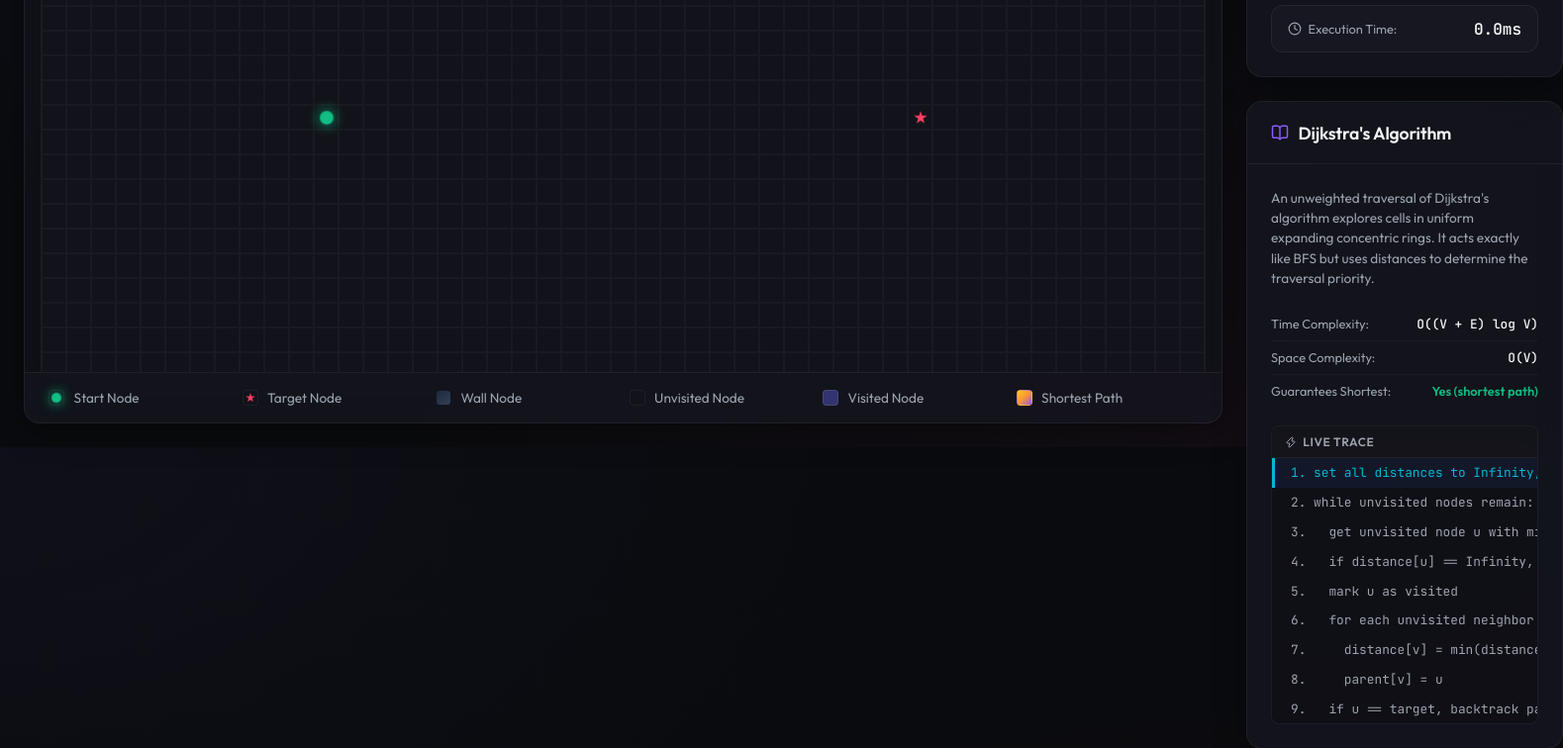
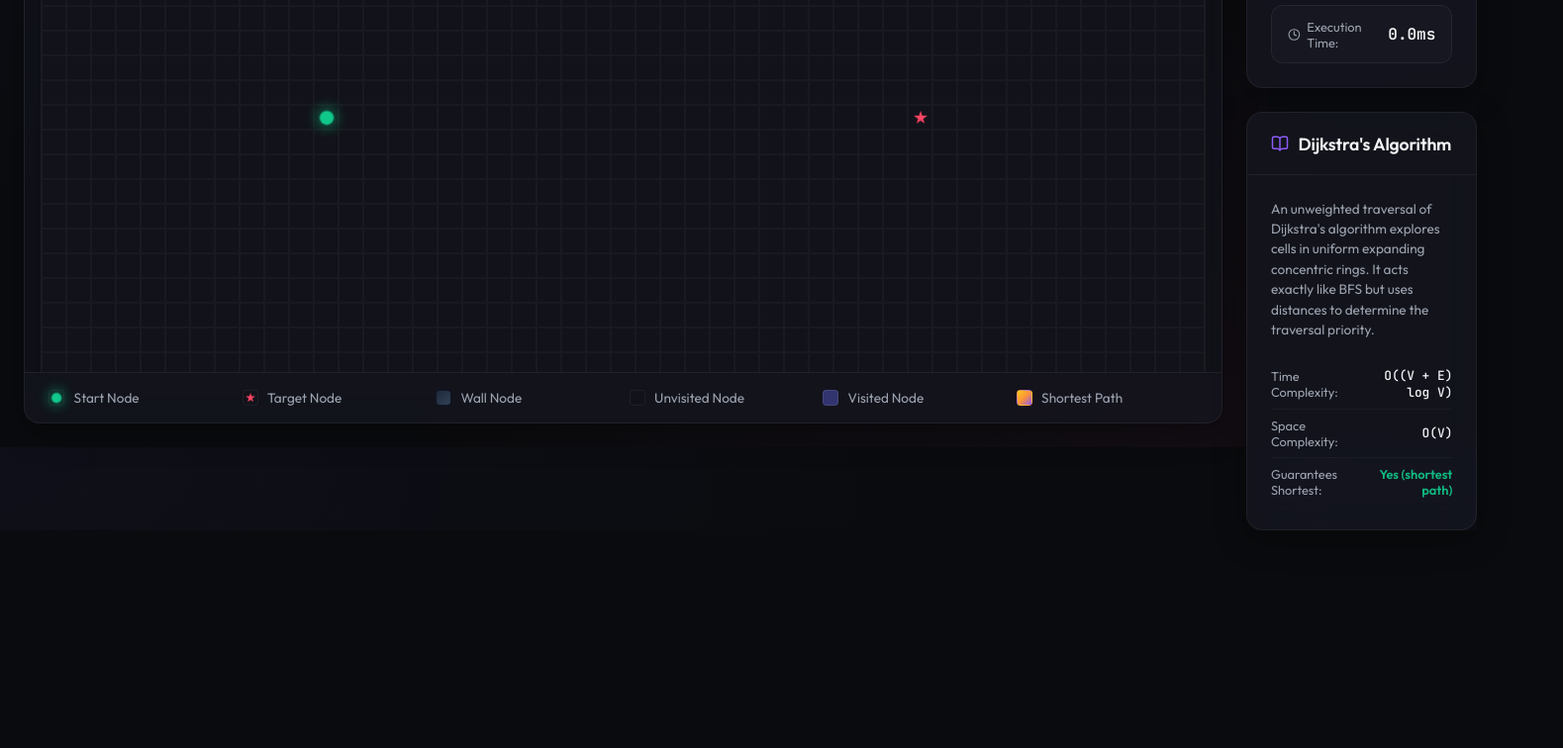
Before and after one commit to ArmanLidder/Pathweaver, a React (Vite) app: page / in a window 1280 px wide. Shown: the part 348-1104 px from the top of the page at 99% size, 1579 px wide, since content can reach past the window. After the commit the page ends 883 px from the top, so only its background shows below. Built offline with nearby package versions, Linux system fonts and the light colour scheme.

Commit message:
Remove Live Trace pseudocode companion component from Sidebar

```diff
--- a/src/components/Sidebar.jsx
+++ b/src/components/Sidebar.jsx
@@ -1,5 +1,5 @@
 import React from "react";
-import { BarChart2, BookOpen, Clock, Activity, Zap } from "lucide-react";
+import { BarChart2, BookOpen, Clock, Activity } from "lucide-react";
 
 export default function Sidebar({
   selectedAlgorithm,
@@ -7,7 +7,6 @@ export default function Sidebar({
   pathLength,
   executionTime,
   isVisualizing,
-  visualizingPhase, // 'idle', 'searching', 'pathfinding', 'completed', 'no-path'
 }) {
   const algoDetails = {
     dijkstra: {
@@ -15,109 +14,39 @@ export default function Sidebar({
       timeComp: "O((V + E) log V)",
       spaceComp: "O(V)",
       guarantees: "Yes (shortest path)",
-      weighted: "Weighted (uniform v1)",
       desc: "An unweighted traversal of Dijkstra's algorithm explores cells in uniform expanding concentric rings. It acts exactly like BFS but uses distances to determine the traversal priority.",
-      pseudocode: [
-        { text: "1. set all distances to Infinity, start = 0", step: "init" },
-        { text: "2. while unvisited nodes remain:", step: "search" },
-        { text: "3.   get unvisited node u with min distance", step: "search" },
-        { text: "4.   if distance[u] == Infinity, break (trapped)", step: "search" },
-        { text: "5.   mark u as visited", step: "search" },
-        { text: "6.   for each unvisited neighbor v of u:", step: "search" },
-        { text: "7.     distance[v] = min(distance[v], dist[u] + 1)", step: "search" },
-        { text: "8.     parent[v] = u", step: "search" },
-        { text: "9.   if u == target, backtrack path", step: "path" }
-      ]
     },
     astar: {
       name: "A* Search",
       timeComp: "O(E log V)",
       spaceComp: "O(V)",
       guarantees: "Yes (shortest path)",
-      weighted: "Weighted (uniform v1)",
       desc: "One of the most popular pathfinding algorithms. It uses a heuristic (Manhattan distance in our grid) to prioritize nodes that are geographically closer to the target node.",
-      pseudocode: [
-        { text: "1. add start node to openSet, gCost = 0", step: "init" },
-        { text: "2. while openSet is not empty:", step: "search" },
-        { text: "3.   current = node in openSet with min fCost", step: "search" },
-        { text: "4.   if current == target, backtrack path", step: "path" },
-        { text: "5.   remove current from openSet; add to closedSet", step: "search" },
-        { text: "6.   for each neighbor of current:", step: "search" },
-        { text: "7.     tentative_g = current.gCost + 1", step: "search" },
-        { text: "8.     if tentative_g < neighbor.gCost:", step: "search" },
-        { text: "9.       update neighbor parent, gCost, hCost, fCost", step: "search" }
-      ]
     },
     greedy: {
       name: "Greedy Best-First Search",
       timeComp: "O(E log V)",
       spaceComp: "O(V)",
       guarantees: "No",
-      weighted: "Weighted (uniform v1)",
       desc: "Greedy BFS is a faster, heuristic-only version of A*. It strictly explores nodes that look closest to the target, completely ignoring distance traveled. It is prone to getting stuck in obstacles.",
-      pseudocode: [
-        { text: "1. add start to openSet, hCost = distance(start, target)", step: "init" },
-        { text: "2. while openSet is not empty:", step: "search" },
-        { text: "3.   current = node in openSet with min hCost", step: "search" },
-        { text: "4.   if current == target, backtrack path", step: "path" },
-        { text: "5.   remove current from openSet; mark visited", step: "search" },
-        { text: "6.   for each neighbor of current:", step: "search" },
-        { text: "7.     if neighbor is unvisited and not in openSet:", step: "search" },
-        { text: "8.       neighbor.parent = current", step: "search" },
-        { text: "9.       add neighbor to openSet", step: "search" }
-      ]
     },
     bfs: {
       name: "Breadth-First Search",
       timeComp: "O(V + E)",
       spaceComp: "O(V)",
       guarantees: "Yes (shortest path)",
-      weighted: "Unweighted only",
       desc: "BFS explores neighbors level-by-level. It uses a FIFO queue. In an unweighted grid, it guarantees finding the shortest path because it visits nodes in increasing order of distance.",
-      pseudocode: [
-        { text: "1. enqueue start to Queue; mark as visited", step: "init" },
-        { text: "2. while Queue is not empty:", step: "search" },
-        { text: "3.   current = dequeue from Queue", step: "search" },
-        { text: "4.   if current == target, backtrack path", step: "path" },
-        { text: "5.   for each neighbor of current:", step: "search" },
-        { text: "6.     if neighbor is unvisited and not wall:", step: "search" },
-        { text: "7.       mark neighbor as visited", step: "search" },
-        { text: "8.       neighbor.parent = current", step: "search" },
-        { text: "9.       enqueue neighbor to Queue", step: "search" }
-      ]
     },
     dfs: {
       name: "Depth-First Search",
       timeComp: "O(V + E)",
       spaceComp: "O(V)",
       guarantees: "No",
-      weighted: "Unweighted only",
       desc: "DFS explores as deep as possible before backtracking. It uses a LIFO stack. It is a poor algorithm for pathfinding because it usually wanders around the entire grid before finding the target.",
-      pseudocode: [
-        { text: "1. push start node to Stack", step: "init" },
-        { text: "2. while Stack is not empty:", step: "search" },
-        { text: "3.   current = pop from Stack", step: "search" },
-        { text: "4.   if current == target, backtrack path", step: "path" },
-        { text: "5.   if current is unvisited:", step: "search" },
-        { text: "6.     mark current as visited", step: "search" },
-        { text: "7.     for each neighbor of current:", step: "search" },
-        { text: "8.       neighbor.parent = current", step: "search" },
-        { text: "9.       push neighbor to Stack", step: "search" }
-      ]
     }
   };
 
   const details = algoDetails[selectedAlgorithm] || algoDetails.dijkstra;
-
-  // Map visualizing phase to pseudocode highlighted steps
-  const activeStep =
-    visualizingPhase === "searching"
-      ? "search"
-      : visualizingPhase === "pathfinding"
-      ? "path"
-      : visualizingPhase === "idle"
-      ? "init"
-      : "";
 
   return (
     <aside className="sidebar">
@@ -194,23 +123,6 @@ export default function Sidebar({
               </tr>
             </tbody>
           </table>
-
-          {/* Pseudocode Visualizer */}
-          <div className="code-companion">
-            <div style={{ padding: "0.5rem 0.8rem", background: "rgba(255,255,255,0.02)", borderBottom: "1px solid var(--border-color)", fontSize: "0.75rem", textTransform: "uppercase", letterSpacing: "0.05em", color: "var(--text-secondary)", fontWeight: "600", display: "flex", alignItems: "center", gap: "0.4rem" }}>
-              <Zap size={12} /> Live Trace
-            </div>
-            <div style={{ display: "flex", flexDirection: "column" }}>
-              {details.pseudocode.map((line, idx) => (
-                <div
-                  key={idx}
-                  className={`code-line ${line.step === activeStep ? "active" : ""}`}
-                >
-                  {line.text}
-                </div>
-              ))}
-            </div>
-          </div>
         </div>
       </section>
     </aside>
```
